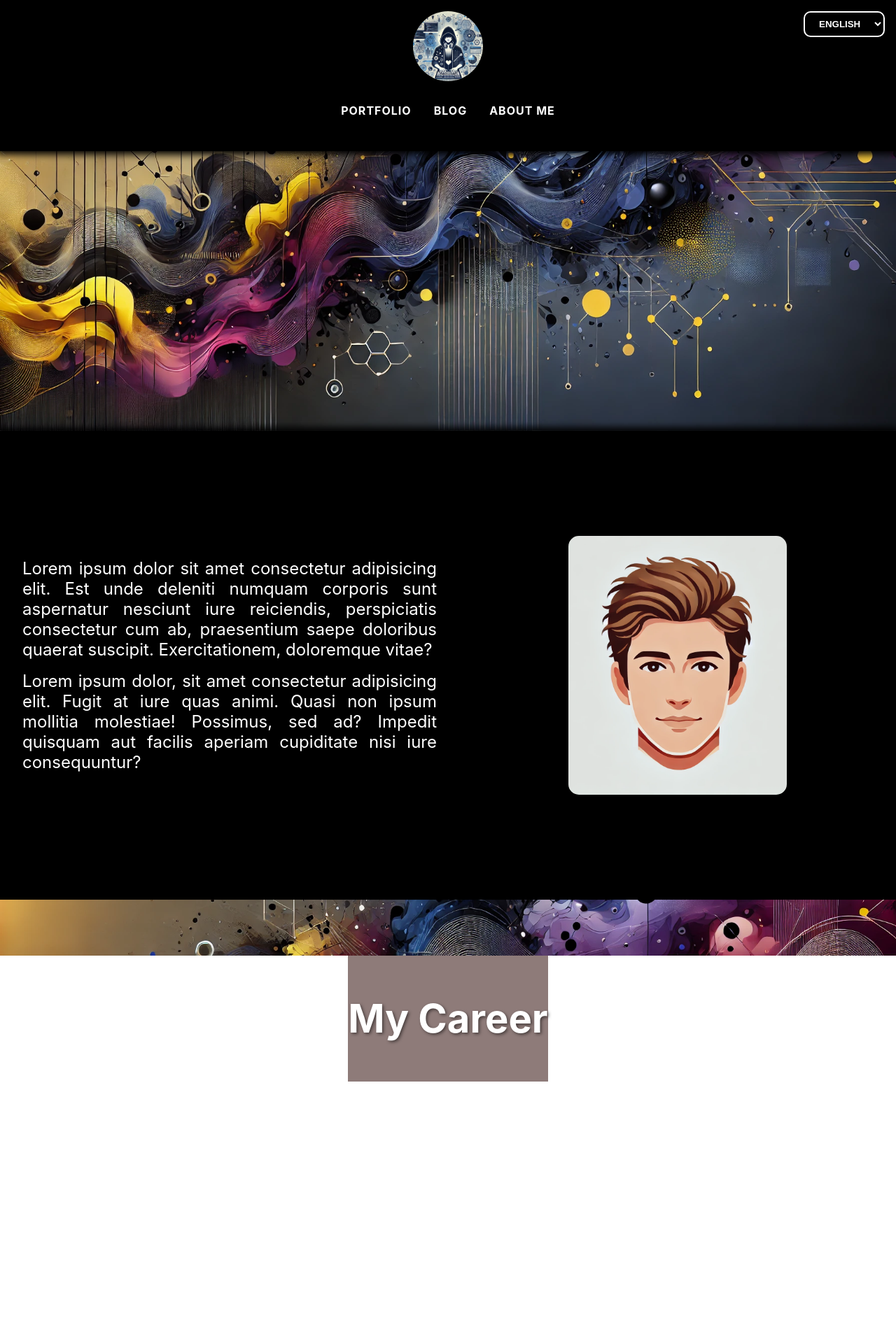
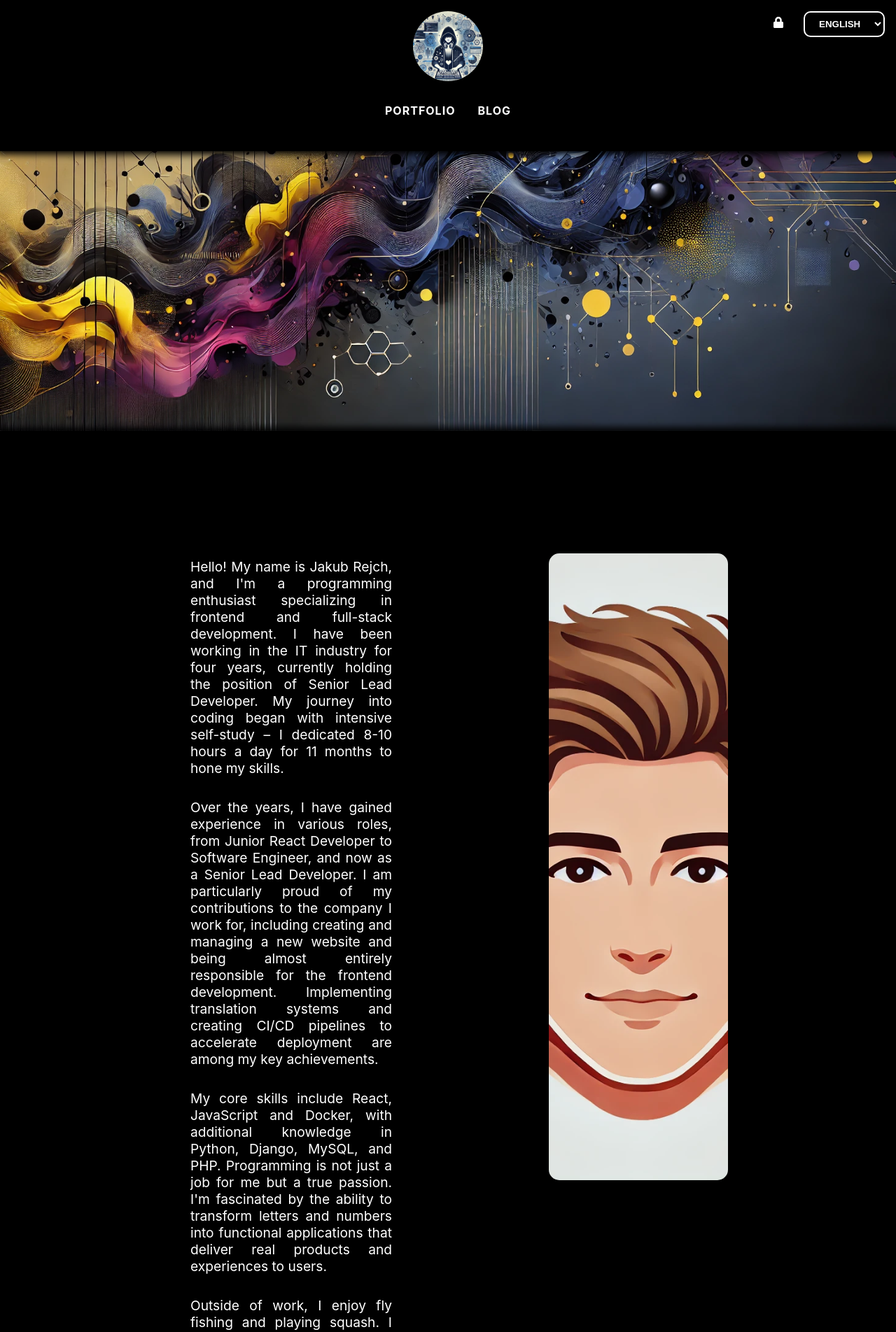
Before and after one commit to Kuba862/portfolio_frontend, a React (Create React App) app: page / in a window 1280 px wide. Shown: the top 1904 px of the page at 70% size. Before the commit the page ends 1546 px from the top, so only its background shows below. Built offline with nearby package versions, Linux system fonts and the light colour scheme; no server answers.

Commit message:
add login and about me section, some styles changes, add text in both languages

```diff
--- a/package.json
+++ b/package.json
@@ -15,6 +15,7 @@
     "react": "^18.3.1",
     "react-dom": "^18.3.1",
     "react-i18next": "^14.1.2",
+    "react-icons": "^5.2.1",
     "react-router-dom": "^6.23.1",
     "react-scripts": "5.0.1",
     "styled-components": "^6.1.11",
--- a/public/assets/locales/en/translation.json
+++ b/public/assets/locales/en/translation.json
@@ -5,5 +5,14 @@
             "blog": "Blog",
             "about": "About me"
         }
+    },
+    "about_me": {
+        "first_paragraph": "Hello! My name is Jakub Rejch, and I'm a programming enthusiast specializing in frontend and full-stack development. I have been working in the IT industry for four years, currently holding the position of Senior Lead Developer. My journey into coding began with intensive self-study – I dedicated 8-10 hours a day for 11 months to hone my skills.",
+        "second_paragraph": "Over the years, I have gained experience in various roles, from Junior React Developer to Software Engineer, and now as a Senior Lead Developer. I am particularly proud of my contributions to the company I work for, including creating and managing a new website and being almost entirely responsible for the frontend development. Implementing translation systems and creating CI/CD pipelines to accelerate deployment are among my key achievements.",
+        "third_paragraph": "My core skills include React, JavaScript and Docker, with additional knowledge in Python, Django, MySQL, and PHP. Programming is not just a job for me but a true passion. I'm fascinated by the ability to transform letters and numbers into functional applications that deliver real products and experiences to users.",
+        "fourth_paragraph": "Outside of work, I enjoy fly fishing and playing squash. I believe that diligence, responsibility, and honesty are the most important values in the workplace. Technical knowledge is essential, but the ability to use it effectively and responsibly is crucial. I emphasize transparency in teamwork and openly communicating any issues or obstacles.",
+        "fifth_paragraph": "In the future, I aim to deepen my knowledge of production-level application containerization and experience working in an office environment to fully understand what it's like to be part of a dynamic team on a daily basis.",
+        "sixth_paragraph": "I look forward to connecting and collaborating!",
+        "seventh_paragraph": "Jakub Rejch"
     }
 }
--- a/src/assets/styles/Header.styled.js
+++ b/src/assets/styles/Header.styled.js
@@ -61,4 +61,15 @@ font-weight: 700;
     outline: none;
     border: 2px solid ${COLORS.yellow500};
 }
-`
+`;
+
+export const Login_icon = styled.a`
+    position: absolute;
+    top: 1.5rem;
+    right: 10rem;
+    color: white;
+    transition: .2s ease-in-out;
+    &:hover {
+        color: ${COLORS.yellow500};
+    }
+`;
--- a/src/assets/styles/Home.styled.js
+++ b/src/assets/styles/Home.styled.js
@@ -25,24 +25,34 @@ export const Pre_about_section = styled.div`
 
 export const My_section = styled.div`
   display: flex;
+  justify-content: center;
   margin: 150px 0;
 `;
 
 export const My_section_text = styled.div`
+  display: flex;
+  flex-direction: column;
   font-size: 1.5rem;
   padding: 1rem;
-  width: 50%;
+  width: 25%;
+  margin-left: 15%;
   p {
     margin: 1rem;
     text-align: justify;
+    font-size: 1.2rem;
   }
 `;
 
 export const My_section_image = styled.div`
+  display: flex;
+  justify-content: center;
   width: 50%;
+  margin-top: 25px;
   img {
-    width: 50%;
-    height: 100%;
+    position: sticky;
+    top: 50px;
+    width: 40%;
+    height: 50%;
     object-fit: cover;
     border-radius: 15px;
   }
@@ -58,5 +68,5 @@ export const Image_under_my_section = styled.div`
 `;
 
 export const Career_steps_section = styled.div`
-background-color: ${COLORS.grey500};
+  background-color: ${COLORS.grey500};
 `;
--- a/src/components/Header.jsx
+++ b/src/components/Header.jsx
@@ -1,21 +1,27 @@
 import React, { useContext } from 'react';
-import { Header_style, Logo, Navigation } from '../assets/styles/Header.styled';
+import {
+  Header_style,
+  Logo,
+  Navigation
+} from '../assets/styles/Header.styled';
 import { MainContext } from '../context/MainContext';
 import Language_selector from './Language_selector';
+import Login from './Home/Login';
 
 const Header = () => {
   const { t } = useContext(MainContext);
   return (
     <Header_style>
-        <Logo />
-        <Navigation>
-            <li>{t('header.navbar.portfolio')}</li>
-            <li>{t('header.navbar.blog')}</li>
-            <li>{t('header.navbar.about')}</li>
-        </Navigation>
+      <Logo />
+      <Navigation>
+        <li>{t('header.navbar.portfolio')}</li>
+        <li>{t('header.navbar.blog')}</li>
+        {/* <li>{t('header.navbar.about')}</li> */}
+      </Navigation>
+        <Login />
         <Language_selector />
     </Header_style>
-  )
-}
+  );
+};
 
-export default Header
+export default Header;
--- /dev/null
+++ b/src/components/Home/About_me.jsx
@@ -0,0 +1,20 @@
+import React, { useContext } from 'react';
+import { My_section_text } from '../../assets/styles/Home.styled';
+import { MainContext } from '../../context/MainContext';
+
+const About_me = () => {
+    const { t } = useContext(MainContext);
+  return (
+    <My_section_text>
+      <p>{t('about_me.first_paragraph')}</p>
+      <p>{t('about_me.second_paragraph')}</p>
+      <p>{t('about_me.third_paragraph')}</p>
+      <p>{t('about_me.fourth_paragraph')}</p>
+      <p>{t('about_me.fifth_paragraph')}</p>
+      <p>{t('about_me.sixth_paragraph')}</p>
+      <p>{t('about_me.seventh_paragraph')}</p>
+    </My_section_text>
+  );
+};
+
+export default About_me;
--- a/src/components/Home/Hero.jsx
+++ b/src/components/Home/Hero.jsx
@@ -1,20 +1,27 @@
-import React, { useEffect, useState } from 'react';
+import React, { useEffect } from 'react';
 import { motion, useAnimation } from 'framer-motion';
 import { Hero_style } from '../../assets/styles/Hero.styled';
 import image_5 from '../../assets/images/abstract/5.WEBP';
 
 const Hero = () => {
   const controls = useAnimation();
-  const [scrollY, setScrollY] = useState(0);
 
   useEffect(() => {
     const handleScroll = () => {
-      setScrollY(window.scrollY);
+        const currentScrollY = window.scrollY;
+      if (currentScrollY < 10) {
         controls.start({
           opacity: [0, 1],
           scale: [1, 1.5],
-        transition: { duration: 1 },
+          transition: { duration: 2 },
         });
+      } else {
+        controls.start({
+          opacity: [0, 1],
+          scale: [1, 1.5],
+          transition: { duration: 2 },
+        });
+      }
     };
     window.addEventListener('scroll', handleScroll);
     return () => window.removeEventListener('scroll', handleScroll);
--- /dev/null
+++ b/src/components/Home/Login.jsx
@@ -0,0 +1,15 @@
+import React from 'react';
+import { Login_icon } from '../../assets/styles/Header.styled';
+import { FaLock } from 'react-icons/fa';
+
+const Login = () => {
+  return (
+    <a href="http://127.0.0.1:8000/admin-panel/login-user" target='__blank'>
+    <Login_icon>
+      <FaLock />
+    </Login_icon>
+    </a>
+  );
+};
+
+export default Login;
--- a/src/pages/HomePage.jsx
+++ b/src/pages/HomePage.jsx
@@ -3,7 +3,6 @@ import {
   Home_style,
   Pre_about_section,
   My_section,
-  My_section_text,
   My_section_image,
   Image_under_my_section,
   Career_steps_section
@@ -11,9 +10,10 @@ import {
 import { MainContext } from '../context/MainContext';
 import Hero from '../components/Home/Hero';
 import myImage from '../assets/images/me_2.webp';
+import About_me from '../components/Home/About_me';
 
 const HomePage = () => {
-  const { posts } = useContext(MainContext);
+  const { posts, t } = useContext(MainContext);
 
   return (
     <>
@@ -21,20 +21,7 @@ const HomePage = () => {
         <Hero />
         <Pre_about_section>
           <My_section>
-            <My_section_text>
-              <p>
-                Lorem ipsum dolor sit amet consectetur adipisicing elit. Est
-                unde deleniti numquam corporis sunt aspernatur nesciunt iure
-                reiciendis, perspiciatis consectetur cum ab, praesentium saepe
-                doloribus quaerat suscipit. Exercitationem, doloremque vitae?
-              </p>
-              <p>
-                Lorem ipsum dolor, sit amet consectetur adipisicing elit. Fugit
-                at iure quas animi. Quasi non ipsum mollitia molestiae!
-                Possimus, sed ad? Impedit quisquam aut facilis aperiam
-                cupiditate nisi iure consequuntur?
-              </p>
-            </My_section_text>
+            <About_me />
             <My_section_image>
               <img src={myImage} alt="Jakub Rejch" />
             </My_section_image>
@@ -42,7 +29,8 @@ const HomePage = () => {
         </Pre_about_section>
         <Image_under_my_section />
         <Career_steps_section>
-          <h3>My Career</h3>
+        <h3>My Skills</h3>
+          <div></div>
         </Career_steps_section>
       </Home_style>
     </>
```
Also changed, not shown: public/assets/locales/pl/translation.json (+9 -0 lines), src/context/MainContext.jsx (line endings or trailing spaces), 1 other file (tests, documents, lock files or other folders). Lines whose indentation alone changed are shown as unchanged.
